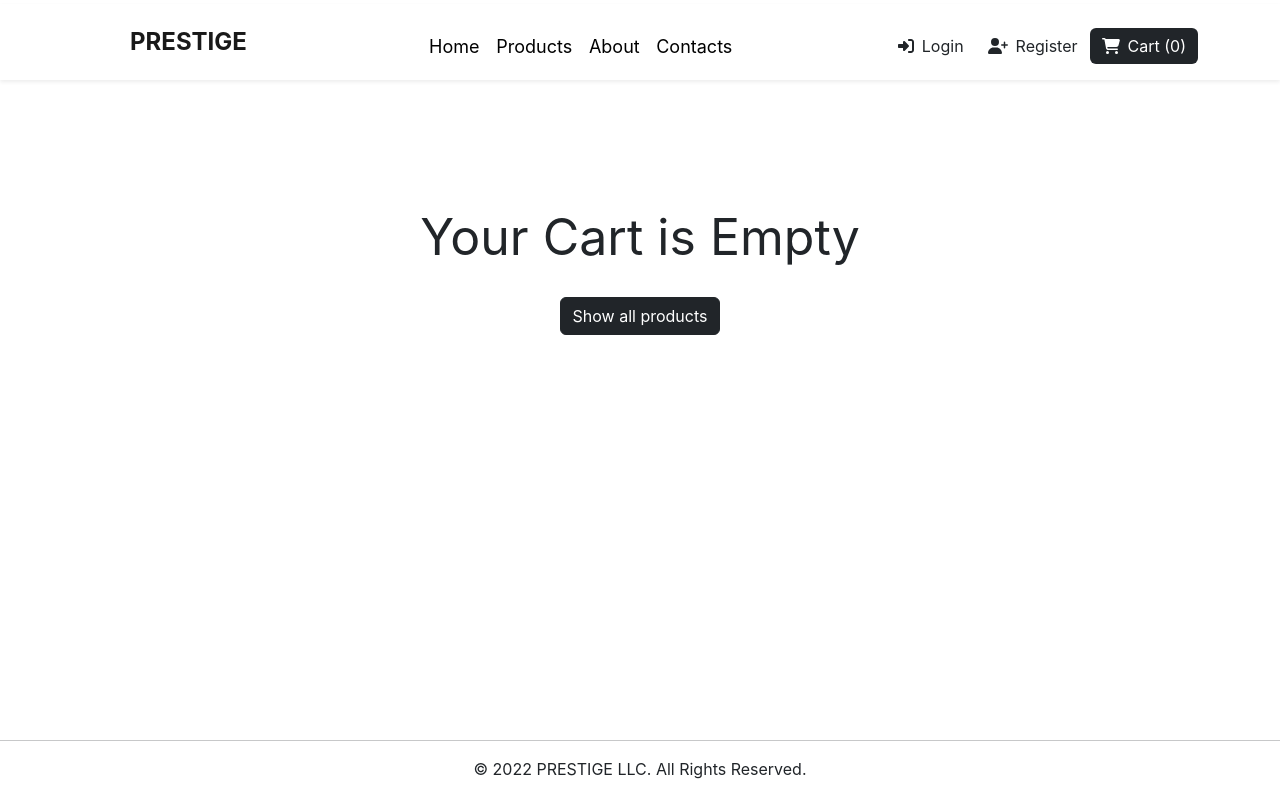
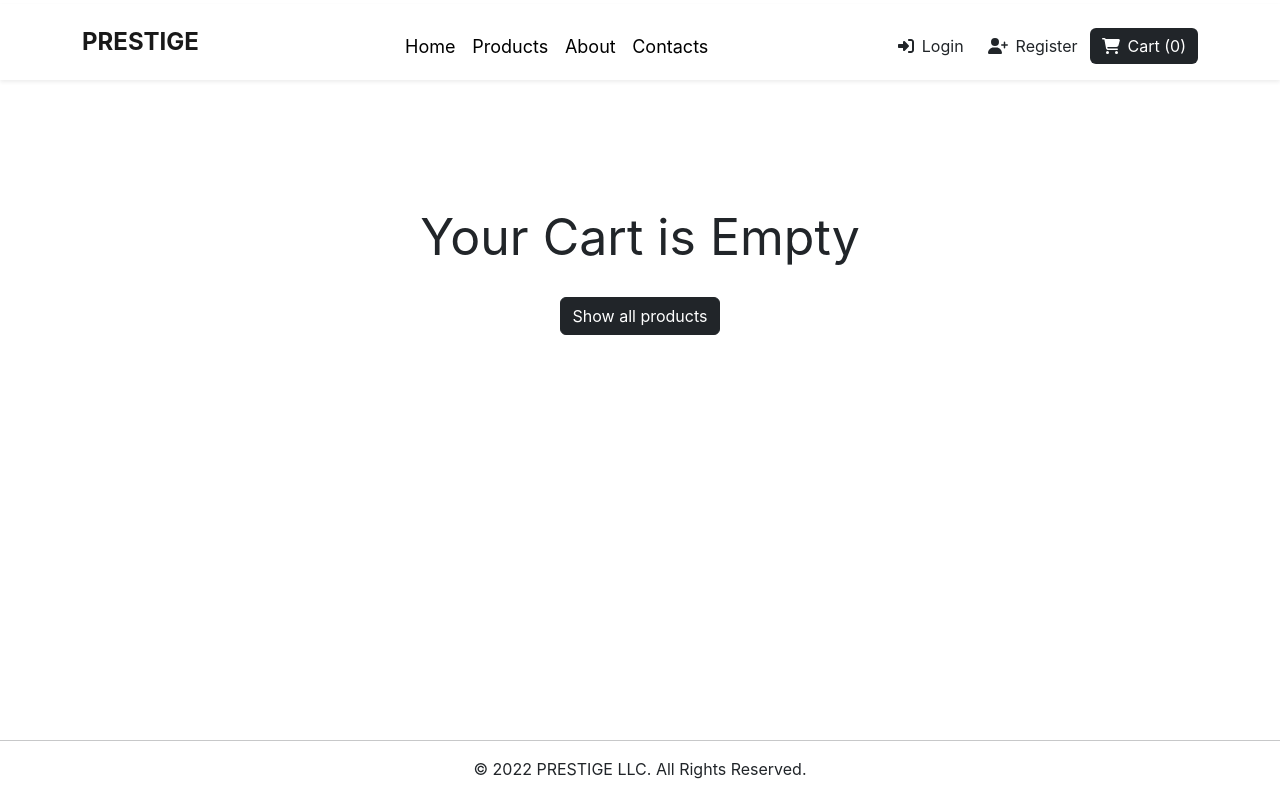
Before and after one commit to YZarytskyi/e-shop, a React (Create React App) app: page /#/cart in a window 1280 px wide. Built offline with nearby package versions, Linux system fonts and the light colour scheme.

Commit message:
fix header brand style

```diff
--- a/src/App.css
+++ b/src/App.css
@@ -24,6 +24,7 @@
 
 .product img {
   transition: all 0.5s ease;
+  margin: 0 auto;
 }
 
 .product-desc {
--- a/src/Components/Header/Header.jsx
+++ b/src/Components/Header/Header.jsx
@@ -29,7 +29,7 @@ const Header = () => {
     >
       <Container>
         <NavLink to="/" style={{ textDecoration: "none", color: "black" }}>
-          <Navbar.Brand className="fw-bold fs-4 ms-5 mt-1">
+          <Navbar.Brand className="fw-bold fs-4 mt-1">
             PRESTIGE
           </Navbar.Brand>
         </NavLink>
--- a/src/Components/Products/Product.jsx
+++ b/src/Components/Products/Product.jsx
@@ -46,7 +46,6 @@ const Product = () => {
           alt={product.title}
           height="300px"
           width="300px"
-          className="ms-5"
         />
       </div>
       <div className="col-md-6 p-4">
```
